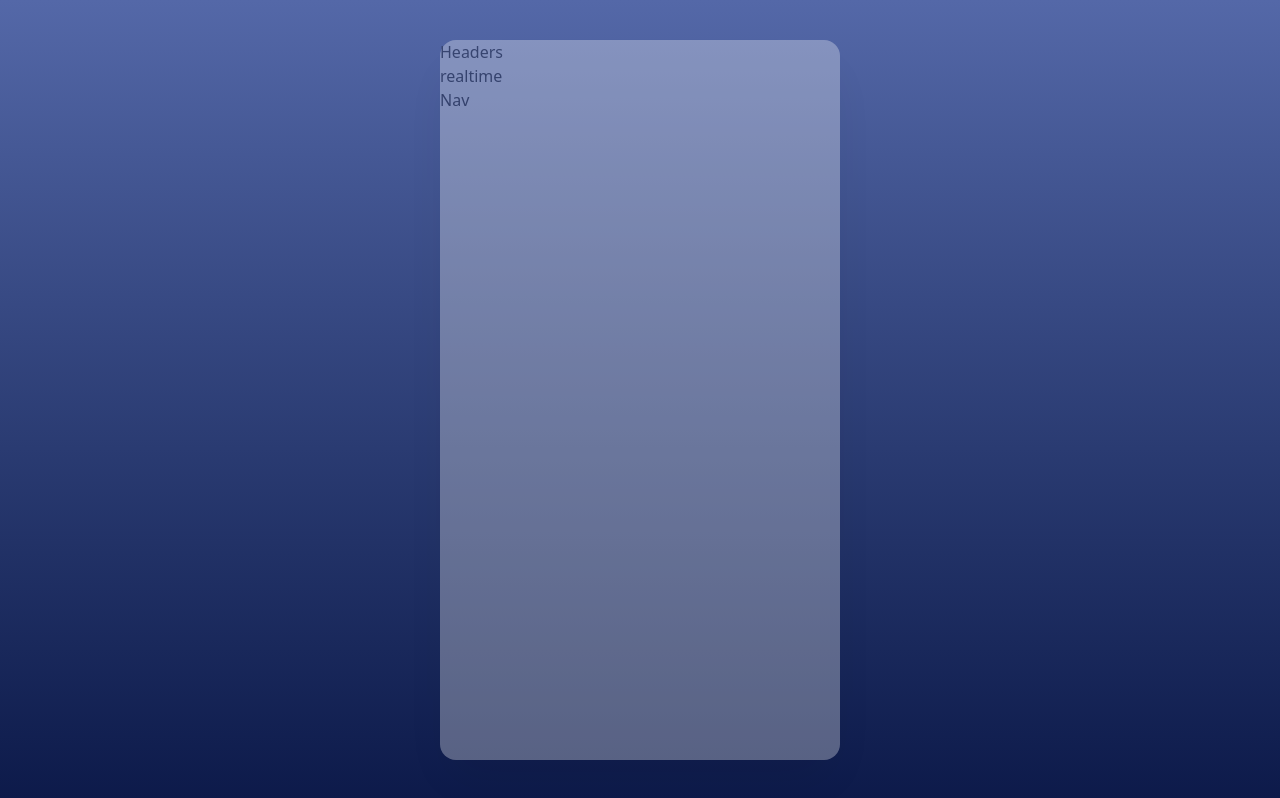
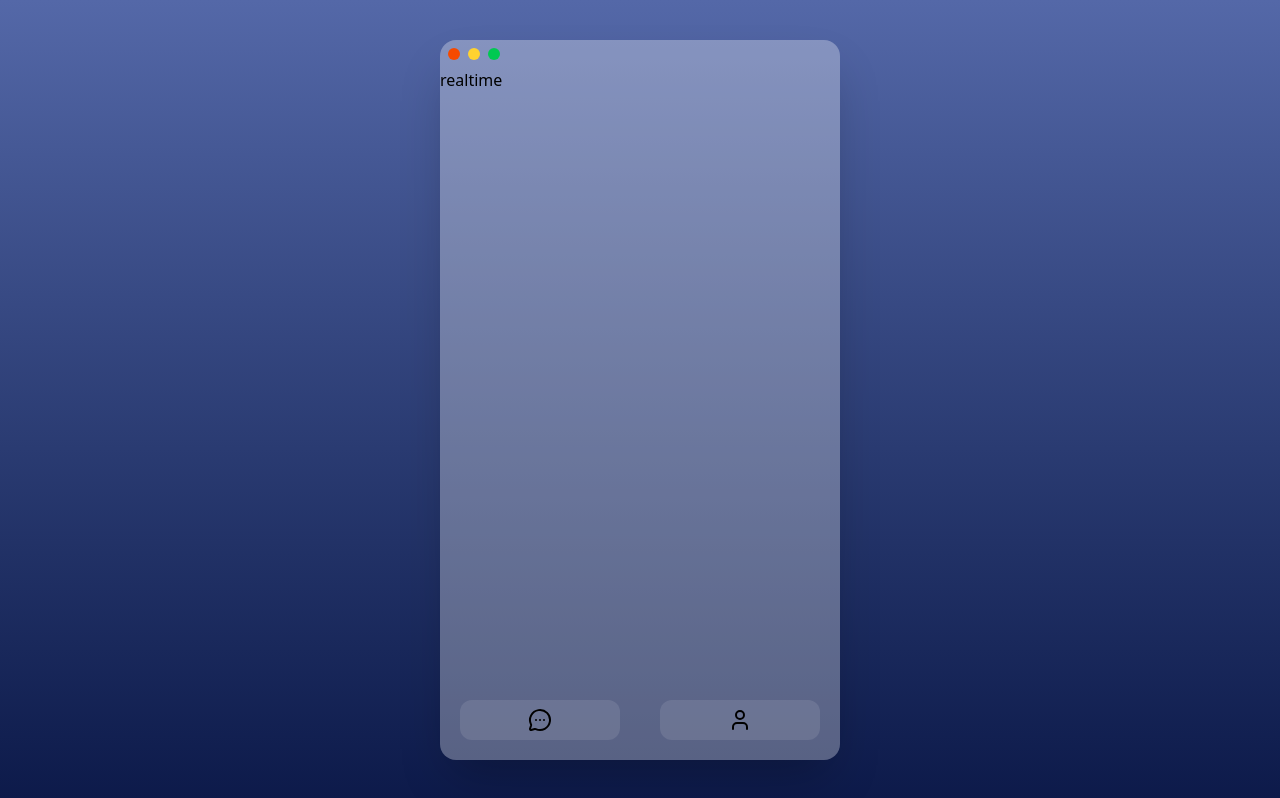
Before and after one commit to varYeon/woowa_Realtime, a Next.js app: page / in a window 1280 px wide. Built offline with nearby package versions, Linux system fonts and the light colour scheme.

Commit message:
style: layout 컴포넌트

```diff
--- a/package.json
+++ b/package.json
@@ -10,7 +10,7 @@
   },
   "dependencies": {
     "@supabase/supabase-js": "^2.83.0",
-    "lucide": "^0.554.0",
+    "lucide-react": "^0.554.0",
     "next": "16.0.3",
     "postcss": "^8.5.6",
     "react": "19.2.0",
--- a/src/app/layout.tsx
+++ b/src/app/layout.tsx
@@ -15,7 +15,7 @@ export default function RootLayout({
   return (
     <html lang="ko">
       <body className="flex justify-center items-center min-h-screen bg-gradient-to-t from-[#0D1A4A] to-[#5468A8]">
-        <div className="h-180 w-100 bg-white rounded-2xl shadow-2xl opacity-30">
+        <div className="h-180 w-100 bg-white/30 rounded-2xl shadow-2xl relative">
           <Headers />
           {children}
           <Nav />
--- a/src/components/Headers.tsx
+++ b/src/components/Headers.tsx
@@ -1,7 +1,9 @@
 export default function Headers() {
   return (
-    <>
-      <h1>Headers</h1>
-    </>
+    <div className="flex justify-start gap-2 p-2">
+      <div className="bg-orange-600 rounded-4xl h-3 w-3"></div>
+      <div className="bg-amber-300 rounded-4xl h-3 w-3"></div>
+      <div className="bg-green-500 rounded-4xl h-3 w-3"></div>
+    </div>
   );
 }
--- a/src/components/Nav.tsx
+++ b/src/components/Nav.tsx
@@ -1,7 +1,16 @@
+import { MessageCircleMoreIcon, User } from "lucide-react";
+
 export default function Nav() {
+  const ButtonClass =
+    "h-10 w-40 rounded-xl bg-white/10 flex justify-center items-center hover:bg-gray-400";
   return (
-    <>
-      <h1>Nav</h1>
-    </>
+    <div className="flex gap-10 justify-center absolute bottom-0 w-full mb-5">
+      <div className={ButtonClass}>
+        <MessageCircleMoreIcon />
+      </div>
+      <div className={ButtonClass}>
+        <User />
+      </div>
+    </div>
   );
 }
```
Also changed, not shown: 1 other file (tests, documents, lock files or other folders).
